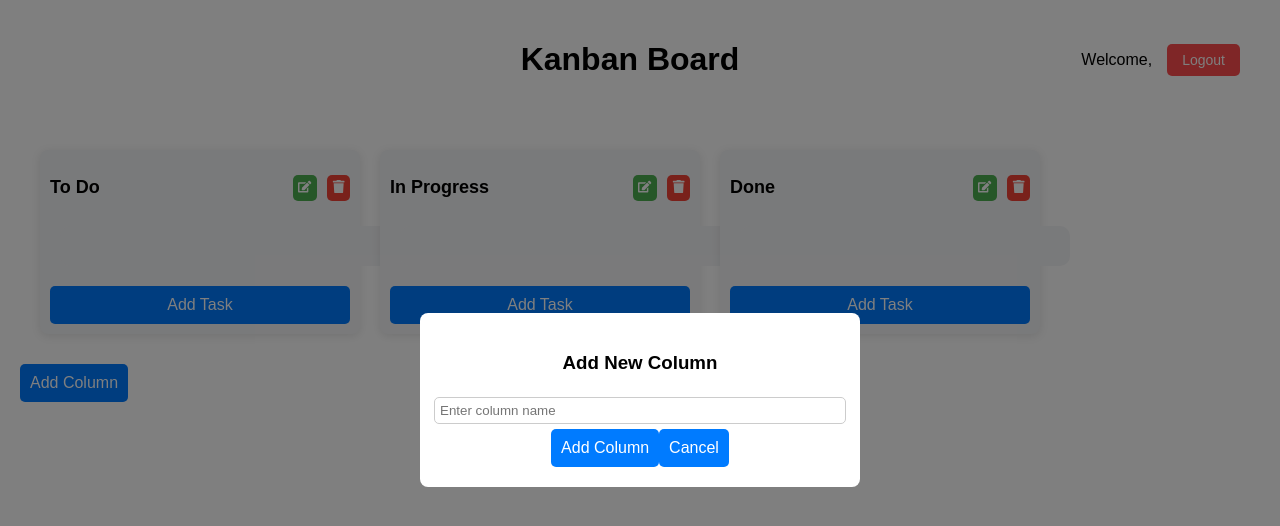
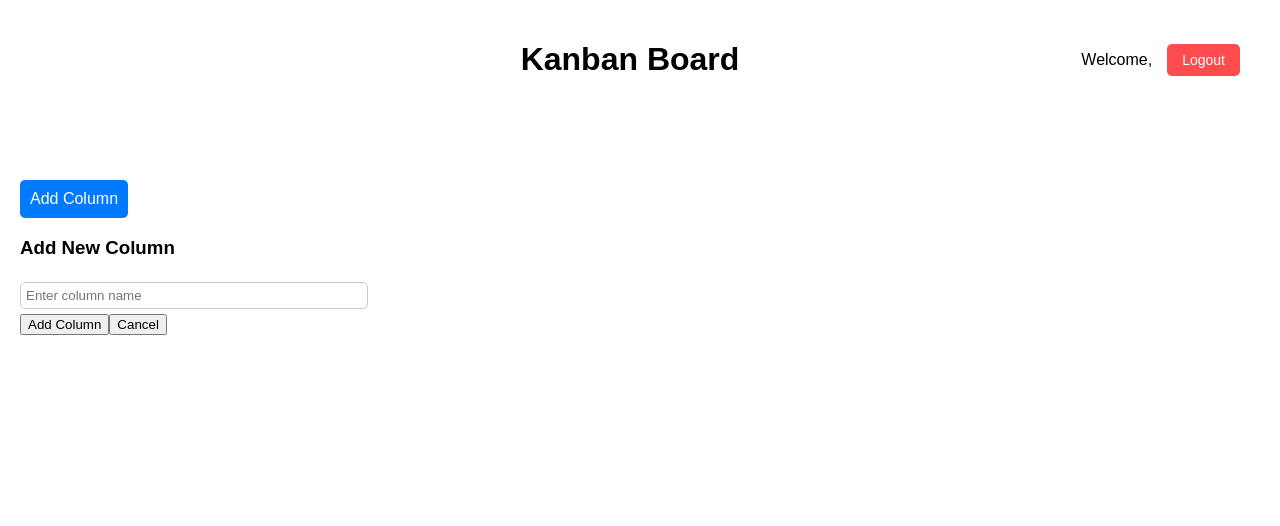
Before and after one commit to FireKatty/Kanban-Board-Application-, a React (Create React App) app in the folder frontend/: page / in a window 1280 px wide. Both pictures are taken after a click on the button "Add Column". Shown: the top 526 px of the page. Built offline with nearby package versions, Linux system fonts and the light colour scheme.

Commit message:
Columns Make Dragable

```diff
--- a/frontend/package.json
+++ b/frontend/package.json
@@ -6,9 +6,12 @@
     "@dnd-kit/core": "^6.3.1",
     "@dnd-kit/modifiers": "^9.0.0",
     "@dnd-kit/sortable": "^10.0.0",
+    "@dnd-kit/utilities": "^3.2.2",
     "cra-template": "1.2.0",
     "frontend": "file:",
     "react": "^19.0.0",
+    "react-dnd": "^16.0.1",
+    "react-dnd-html5-backend": "^16.0.1",
     "react-dom": "^19.0.0",
     "react-icons": "^5.4.0",
     "react-scripts": "5.0.1",
--- a/frontend/src/components/Columns.js
+++ b/frontend/src/components/Columns.js
@@ -470,11 +470,12 @@
 // export default Columns;
 
 
-
 import React, { useState } from 'react';
 import styled from 'styled-components';
-import { FaEdit, FaTrash, FaCheck } from 'react-icons/fa'; // Import icons for rename, delete, and check
-import Column  from './Column';
+import { DndContext, closestCenter, PointerSensor, useSensor, useSensors } from '@dnd-kit/core';
+import { arrayMove, SortableContext, horizontalListSortingStrategy } from '@dnd-kit/sortable';
+import { FaEdit, FaTrash } from 'react-icons/fa';
+import SortableItem  from './SortableItem';
 
 // Styled Components
 const ColumnsContainer = styled.div`
@@ -492,11 +493,12 @@ const ColumnsContainer = styled.div`
 const ColumnWrapper = styled.div`
   width: 300px;
   background-color: #f4f5f7;
-  padding: 10px;
+  padding: 15px;
   border-radius: 8px;
-  box-shadow: 0 2px 10px rgba(0, 0, 0, 0.1);
+  box-shadow: 0 4px 12px rgba(0, 0, 0, 1);
   display: flex;
   flex-direction: column;
+  justify-content: space-between;
 `;
 
 const AddColumnButton = styled.button`
@@ -529,20 +531,6 @@ const ColumnActions = styled.div`
   gap: 10px;
 `;
 
-const ColumnActionButton = styled.button`
-  background-color: #f44336;
-  color: white;
-  border: none;
-  padding: 5px;
-  border-radius: 5px;
-  cursor: pointer;
-  transition: background-color 0.3s;
-
-  &:hover {
-    background-color: #d32f2f;
-  }
-`;
-
 const RenameButton = styled.button`
   background-color: #4caf50;
   color: white;
@@ -565,248 +553,108 @@ const Input = styled.input`
   width: 100%;
 `;
 
-const ConfirmDialog = styled.div`
-  position: fixed;
-  top: 0;
-  left: 0;
-  width: 100vw;
-  height: 100vh;
-  background: rgba(0, 0, 0, 0.5);
-  display: flex;
-  justify-content: center;
-  align-items: center;
-`;
+const Columns = () => {
+  const [columns, setColumns] = useState({});
+  const [columnOrder, setColumnOrder] = useState([]);
+  const [newColumnName, setNewColumnName] = useState('');
+  const [isModalOpen, setIsModalOpen] = useState(false);
+  const [isRenaming, setIsRenaming] = useState(null);
+  const [renameValue, setRenameValue] = useState('');
 
-const ConfirmBox = styled.div`
-  background-color: white;
-  padding: 20px;
-  border-radius: 8px;
-  text-align: center;
-`;
-
-const ConfirmButton = styled.button`
-  background-color: #007bff;
-  color: white;
-  border: none;
-  padding: 10px;
-  border-radius: 5px;
-  margin: 5px;
-  cursor: pointer;
-  transition: background-color 0.3s;
-
-  &:hover {
-    background-color: #0056b3;
-  }
-`;
-
-const CancelButton = styled.button`
-  background-color: #f44336;
-  color: white;
-  border: none;
-  padding: 10px;
-  border-radius: 5px;
-  margin: 5px;
-  cursor: pointer;
-  transition: background-color 0.3s;
-
-  &:hover {
-    background-color: #d32f2f;
-  }
-`;
-
-// Modal Styles
-const ModalOverlay = styled.div`
-  position: fixed;
-  top: 0;
-  left: 0;
-  width: 100vw;
-  height: 100vh;
-  background: rgba(0, 0, 0, 0.5);
-  display: flex;
-  justify-content: center;
-  align-items: center;
-`;
-
-const ModalContainer = styled.div`
-  background-color: white;
-  padding: 20px;
-  border-radius: 8px;
-  width: 400px;
-  display: flex;
-  flex-direction: column;
-  align-items: center;
-`;
-
-const ModalButton = styled.button`
-  background-color: #007bff;
-  color: white;
-  border: none;
-  padding: 10px;
-  border-radius: 5px;
-  cursor: pointer;
-  font-size: 16px;
-  transition: background-color 0.3s;
-
-  &:hover {
-    background-color: #0056b3;
-  }
-`;
-
-const Columns = () => {
-  const [columns, setColumns] = useState({
-    'todo': { name: 'To Do', tasks: [] },
-    'inProgress': { name: 'In Progress', tasks: [] },
-    'done': { name: 'Done', tasks: [] },
-  });
-
-  const [showConfirm, setShowConfirm] = useState(false);
-  const [columnToRemove, setColumnToRemove] = useState(null);
-  const [newColumnName, setNewColumnName] = useState('');
-  const [isRenaming, setIsRenaming] = useState(null);
-  const [isModalOpen, setIsModalOpen] = useState(false); // State to control modal visibility
-  const [taskToAdd, setTaskToAdd] = useState('');
-  const [selectedColumnId, setSelectedColumnId] = useState(null);
-  const [editingTask, setEditingTask] = useState(null); // For editing a task
-  const [taskDescription, setTaskDescription] = useState('');
-  const [taskDueDate, setTaskDueDate] = useState('');
+  const sensors = useSensors(
+    useSensor(PointerSensor, {
+      activationConstraint: {
+        distance: 5,
+      },
+    })
+  );
 
   const addColumn = (columnName) => {
-    const newColumnId = columnName.toLowerCase().replace(' ', '');
+    const newColumnId = columnName.toLowerCase().replace(/\s+/g, '-');
     setColumns({
       ...columns,
       [newColumnId]: { name: columnName, tasks: [] },
     });
-
-    setIsModalOpen(false); // Close modal after adding column
+    setColumnOrder([...columnOrder, newColumnId]);
     setNewColumnName('');
+    setIsModalOpen(false);
   };
 
-  const renameColumn = (columnId) => {
-    const newColumns = { ...columns };
-    newColumns[columnId].name = newColumnName;
-    setColumns(newColumns);
+  const handleRename = (columnId) => {
+    if (renameValue.trim() === '') return;
+    setColumns((prev) => ({
+      ...prev,
+      [columnId]: { ...prev[columnId], name: renameValue },
+    }));
     setIsRenaming(null);
-    setNewColumnName('');
+    setRenameValue('');
   };
 
-  const handleRemoveColumn = (columnId) => {
-    setShowConfirm(true);
-    setColumnToRemove(columnId);
-  };
+  const handleDragEnd = (event) => {
+    const { active, over } = event;
 
-  const confirmRemoveColumn = () => {
-    const newColumns = { ...columns };
-    delete newColumns[columnToRemove];
-    setColumns(newColumns);
-    setShowConfirm(false);
-  };
-
-  const cancelRemoveColumn = () => {
-    setShowConfirm(false);
-    setColumnToRemove(null);
-  };
-
-  const addTask = (columnId, taskDetails) => {
-    const newTask = {
-      id: Date.now(),
-      title: taskDetails.title,
-      description: taskDetails.description,
-      dueDate: taskDetails.dueDate,
-      completed: false,
-    };
-    const updatedColumns = { ...columns };
-    updatedColumns[columnId].tasks.push(newTask);
-    setColumns(updatedColumns);
-    setTaskToAdd(''); // Clear the input field
-    setSelectedColumnId(null); // Close the modal
-  };
-
-  const deleteTask = (columnId, taskId) => {
-    const updatedColumns = { ...columns };
-    updatedColumns[columnId].tasks = updatedColumns[columnId].tasks.filter(
-      (task) => task.id !== taskId
-    );
-    setColumns(updatedColumns);
-  };
-
-  const toggleTaskCompletion = (columnId, taskId) => {
-    const updatedColumns = { ...columns };
-    const task = updatedColumns[columnId].tasks.find((t) => t.id === taskId);
-    if (task) {
-      task.completed = !task.completed;
-      setColumns(updatedColumns);
+    if (active.id !== over.id) {
+      const oldIndex = columnOrder.indexOf(active.id);
+      const newIndex = columnOrder.indexOf(over.id);
+      const newOrder = arrayMove(columnOrder, oldIndex, newIndex);
+      setColumnOrder(newOrder);
     }
-  };
-
-  const editTask = (columnId, taskId) => {
-    const task = columns[columnId].tasks.find((t) => t.id === taskId);
-    setEditingTask({ ...task, columnId });
-  };
-
-  const saveEditedTask = () => {
-    const { columnId, id, title, description, dueDate } = editingTask;
-    const updatedColumns = { ...columns };
-    const taskIndex = updatedColumns[columnId].tasks.findIndex((task) => task.id === id);
-    if (taskIndex > -1) {
-      updatedColumns[columnId].tasks[taskIndex] = { ...updatedColumns[columnId].tasks[taskIndex], title, description, dueDate };
-    }
-    setColumns(updatedColumns);
-    setEditingTask(null); // Close the edit modal
   };
 
   return (
     <div>
+      <DndContext sensors={sensors} collisionDetection={closestCenter} onDragEnd={handleDragEnd}>
+        <SortableContext items={columnOrder} strategy={horizontalListSortingStrategy}>
           <ColumnsContainer>
-        {Object.keys(columns).map((columnId) => (
-          <ColumnWrapper key={columnId}>
+            {columnOrder.map((columnId) => (
+              <SortableItem key={columnId} id={columnId}>
+                <ColumnWrapper>
                   <ColumnTitle>
                     {isRenaming === columnId ? (
-                <div>
+                      <>
                         <Input
-                    type="text"
-                    value={newColumnName}
-                    onChange={(e) => setNewColumnName(e.target.value)}
-                    placeholder="Enter new name"
+                          value={renameValue}
+                          onChange={(e) => setRenameValue(e.target.value)}
+                          placeholder="New column name"
                         />
-                  <RenameButton onClick={() => renameColumn(columnId)}>
-                    Save
-                  </RenameButton>
-                </div>
+                        <RenameButton onClick={() => handleRename(columnId)}>Save</RenameButton>
+                      </>
                     ) : (
                       <>
-                  {columns[columnId].name}
+                        {columns[columnId]?.name}
                         <ColumnActions>
-                    <RenameButton onClick={() => { setIsRenaming(columnId); setNewColumnName(columns[columnId].name); }}>
+                          <RenameButton onClick={() => { setIsRenaming(columnId); setRenameValue(columns[columnId]?.name); }}>
                             <FaEdit />
                           </RenameButton>
-                    <ColumnActionButton onClick={() => handleRemoveColumn(columnId)}>
+                          <button
+                            onClick={() => {
+                              setColumns((prev) => {
+                                const newCols = { ...prev };
+                                delete newCols[columnId];
+                                return newCols;
+                              });
+                              setColumnOrder((prev) => prev.filter((id) => id !== columnId));
+                            }}
+                          >
                             <FaTrash />
-                    </ColumnActionButton>
+                          </button>
                         </ColumnActions>
+
+
                       </>
                     )}
                   </ColumnTitle>
-            <Column columnId={columnId} column={columns[columnId]} deleteTask={deleteTask} toggleTaskCompletion={toggleTaskCompletion} editTask={editTask} />
-            <AddColumnButton onClick={() => setSelectedColumnId(columnId)}>Add Task</AddColumnButton>
                 </ColumnWrapper>
+              </SortableItem>
             ))}
           </ColumnsContainer>
+        </SortableContext>
+      </DndContext>
 
       <AddColumnButton onClick={() => setIsModalOpen(true)}>Add Column</AddColumnButton>
 
-      {showConfirm && (
-        <ConfirmDialog>
-          <ConfirmBox>
-            <p>Are you sure you want to remove this column?</p>
-            <ConfirmButton onClick={confirmRemoveColumn}>Yes</ConfirmButton>
-            <CancelButton onClick={cancelRemoveColumn}>No</CancelButton>
-          </ConfirmBox>
-        </ConfirmDialog>
-      )}
-
       {isModalOpen && (
-        <ModalOverlay>
-          <ModalContainer>
+        <div>
           <h3>Add New Column</h3>
           <Input
             type="text"
@@ -814,126 +662,10 @@ const Columns = () => {
             onChange={(e) => setNewColumnName(e.target.value)}
             placeholder="Enter column name"
           />
-            <div>
-              <ModalButton onClick={() => addColumn(newColumnName)}>Add Column</ModalButton>
-              <ModalButton onClick={() => setIsModalOpen(false)}>Cancel</ModalButton>
+          <button onClick={() => addColumn(newColumnName)}>Add Column</button>
+          <button onClick={() => setIsModalOpen(false)}>Cancel</button>
         </div>
-          </ModalContainer>
-        </ModalOverlay>
       )}
-
-
-      {selectedColumnId && (
-        <ModalOverlay>
-          <ModalContainer>
-            <h3>Add New Task</h3>
-            {/* Task Title */}
-            <Input
-              type="text"
-              value={taskToAdd}
-              onChange={(e) => setTaskToAdd(e.target.value)}
-              placeholder="Enter task title"
-            />
-            {/* Task Description */}
-            <textarea
-              value={taskDescription}
-              onChange={(e) => setTaskDescription(e.target.value)}
-              placeholder="Enter task description"
-              style={{
-                width: '100%',
-                height: '100px',
-                padding: '10px',
-                margin: '10px 0',
-                borderRadius: '5px',
-                border: '1px solid #ccc',
-                resize: 'vertical',
-              }}
-            />
-            {/* Task Due Date */}
-            <Input
-              type="date"
-              value={taskDueDate}
-              onChange={(e) => setTaskDueDate(e.target.value)}
-            />
-            {/* Action Buttons */}
-            <div>
-              <ModalButton
-                onClick={() => {
-                  addTask(selectedColumnId, {
-                    title: taskToAdd,
-                    description: taskDescription,
-                    dueDate: taskDueDate,
-                  });
-                  setTaskToAdd(''); // Reset fields
-                  setTaskDescription('');
-                  setTaskDueDate('');
-                  setSelectedColumnId(null); // Close modal
-                }}
-              >
-                Add Task
-              </ModalButton>
-              <ModalButton
-                onClick={() => {
-                  setTaskToAdd('');
-                  setTaskDescription('');
-                  setTaskDueDate('');
-                  setSelectedColumnId(null);
-                }}
-              >
-                Cancel
-              </ModalButton>
-            </div>
-          </ModalContainer>
-        </ModalOverlay>
-      )}
-
-      {editingTask && (
-        <ModalOverlay>
-          <ModalContainer>
-            <h3>Edit Task</h3>
-            {/* Task Title */}
-            <Input
-              type="text"
-              value={editingTask.title}
-              onChange={(e) =>
-                setEditingTask({ ...editingTask, title: e.target.value })
-              }
-              placeholder="Enter task title"
-            />
-            {/* Task Description */}
-            <textarea
-              value={editingTask.description}
-              onChange={(e) =>
-                setEditingTask({ ...editingTask, description: e.target.value })
-              }
-              placeholder="Enter task description"
-              style={{
-                width: '100%',
-                height: '100px',
-                padding: '10px',
-                margin: '10px 0',
-                borderRadius: '5px',
-                border: '1px solid #ccc',
-                resize: 'vertical',
-              }}
-            />
-            {/* Task Due Date */}
-            <Input
-              type="date"
-              value={editingTask.dueDate}
-              onChange={(e) =>
-                setEditingTask({ ...editingTask, dueDate: e.target.value })
-              }
-            />
-            {/* Action Buttons */}
-            <div>
-              <ModalButton onClick={saveEditedTask}>Save</ModalButton>
-              <ModalButton onClick={() => setEditingTask(null)}>Cancel</ModalButton>
-            </div>
-          </ModalContainer>
-        </ModalOverlay>
-      )}
-
     </div>
   );
 };
--- /dev/null
+++ b/frontend/src/components/SortableItem.js
@@ -0,0 +1,22 @@
+// src/components/SortableItem.js
+import React from 'react';
+import { useSortable } from '@dnd-kit/sortable';
+import { CSS } from '@dnd-kit/utilities';
+
+const SortableItem = ({ id, children }) => {
+  const { attributes, listeners, setNodeRef, transform, transition } = useSortable({ id });
+
+  const style = {
+    transform: CSS.Transform.toString(transform),
+    transition,
+    touchAction: 'none', // Prevent touch scrolling during drag
+  };
+
+  return (
+    <div ref={setNodeRef} style={style} {...attributes} {...listeners}>
+      {children}
+    </div>
+  );
+};
+
+export default SortableItem;
```
Also changed, not shown: frontend/src/context/BoardContext.js (added, +91 -0 lines), 1 other file (tests, documents, lock files or other folders). Lines whose indentation alone changed are shown as unchanged.
